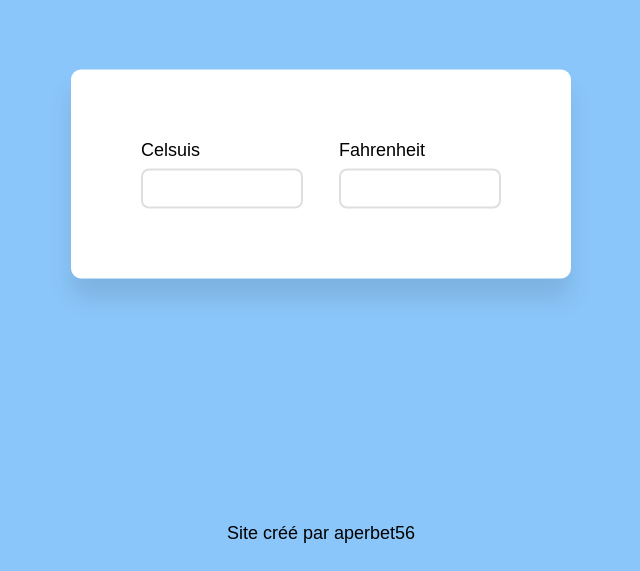
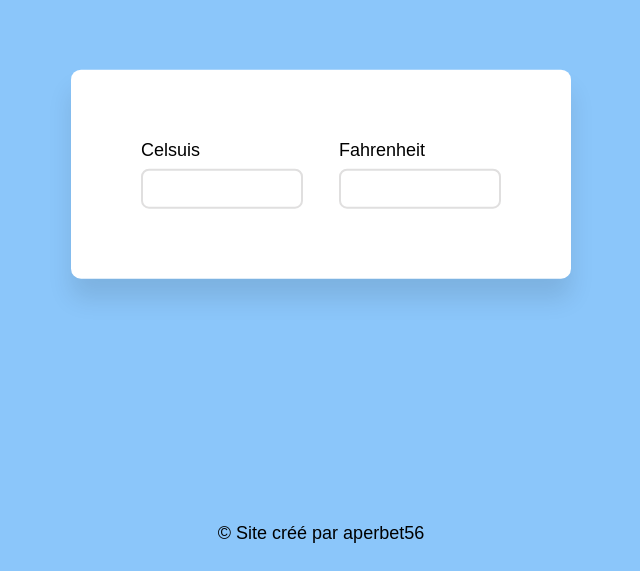
Before and after one commit to aperbet56/convertisseur_de_temperature, a plain HTML site: page index.html in a window 1280 px wide. Shown: the part 226-797 px from the top of the page, 319-959 px from the left. Drawn offline with Linux system fonts and the light colour scheme.

Commit message:
Ajout de normalize.css

```diff
--- a/index.html
+++ b/index.html
@@ -4,6 +4,7 @@
     <meta charset="UTF-8" />
     <meta name="viewport" content="width=device-width, initial-scale=1.0" />
     <title>Convertisseur de température</title>
+    <link rel="stylesheet" href="normalize.css" />
     <link rel="stylesheet" href="style.css" />
   </head>
   <body>
@@ -21,7 +22,7 @@
       </div>
     </main>
     <footer>
-      <span>Site créé par aperbet56</span>
+      <span>&copy; Site créé par aperbet56</span>
     </footer>
     <script src="script.js"></script>
   </body>
```
